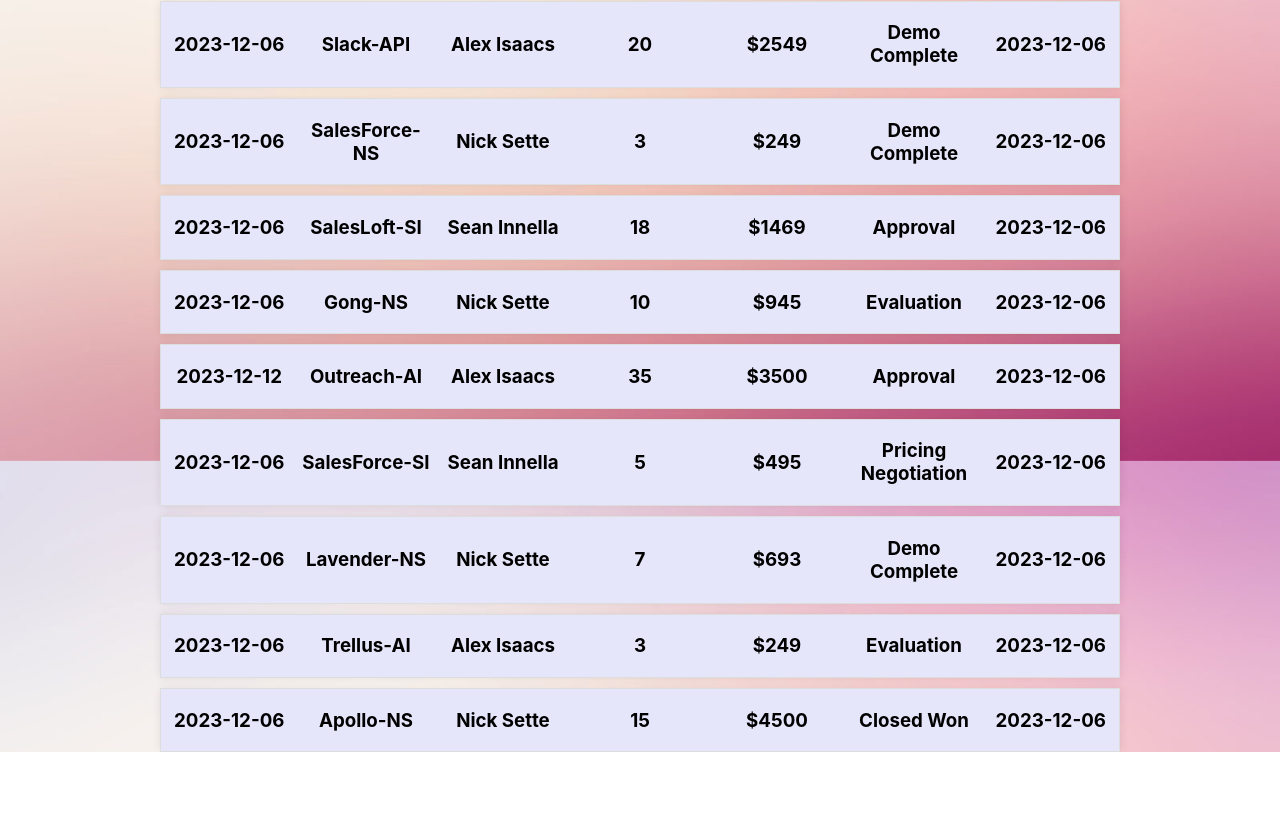
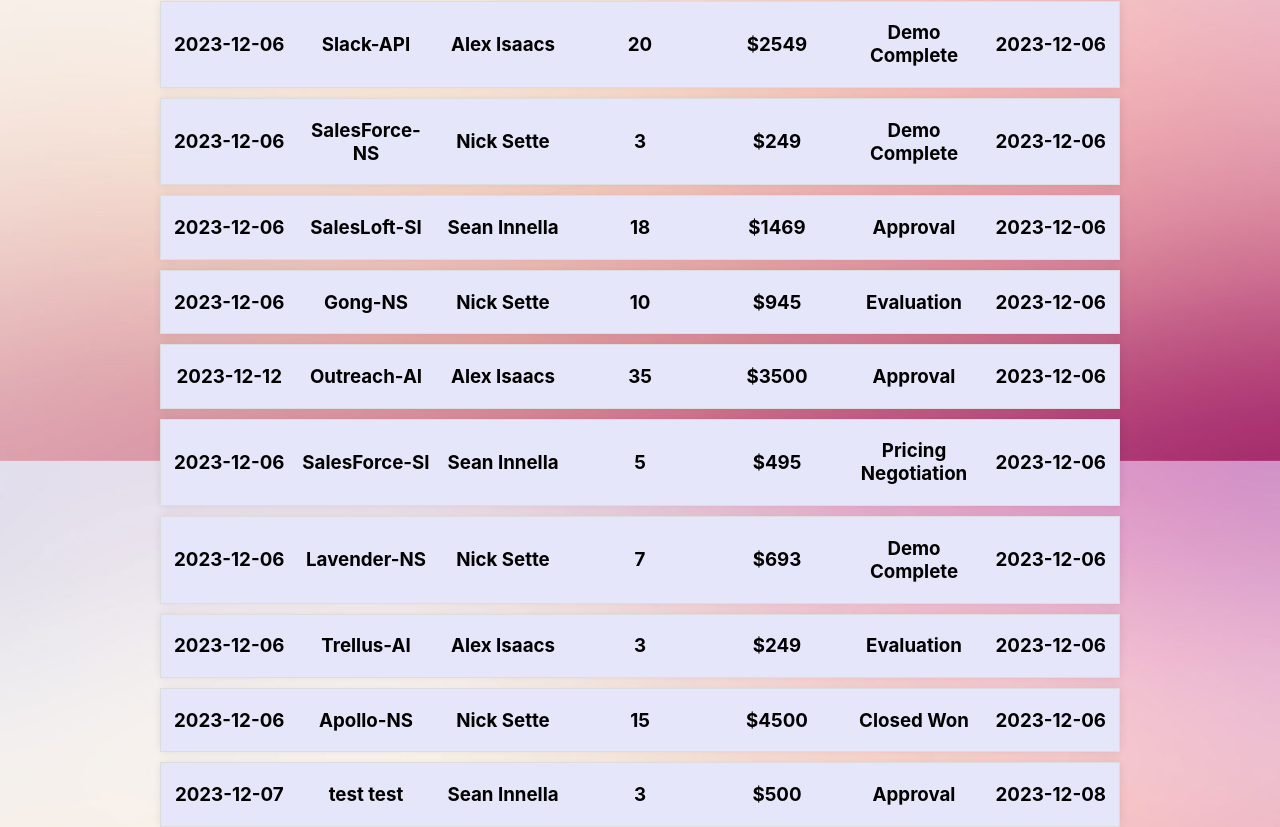
Before and after one commit to Alexisaacs18/salesForcasting, a React (Create React App) app in the folder sales-forcasting/: page / in a window 1280 px wide. Shown: the part 384-1211 px from the top of the page. Before the commit the page ends 1136 px from the top, so only its background shows below. Built offline with nearby package versions, Linux system fonts and the light colour scheme; data requests are answered from the project's data file.

Commit message:
Fixed typos in stage page

```diff
--- a/sales-forcasting/db.json
+++ b/sales-forcasting/db.json
@@ -93,6 +93,16 @@
       "stage_id": 5,
       "close": "2023-12-06",
       "id": 9
+    },
+    {
+      "last_update": "2023-12-07",
+      "name": "test test",
+      "rep": "Sean Innella",
+      "users": 3,
+      "monthly_recurring_revenue": 500,
+      "stage_id": 3,
+      "close": "2023-12-08",
+      "id": 10
     }
   ],
   "reps": [
--- a/sales-forcasting/src/Components/StagePage.js
+++ b/sales-forcasting/src/Components/StagePage.js
@@ -45,7 +45,7 @@
 
     return (
         <div className="StagePage">
-            <h2>Revnue in Each Stage</h2>
+            <h2>Revenue by Stage</h2>
             {totalMRRByRepArray.map((repData) => (
                 <h3 key={repData.stage}>{`${getStageNameById(repData.stage)}: $${repData.mrr}`}</h3>
             ))}
```
Also changed, not shown: sales-forcasting/src/index.css (+0 -13 lines).
